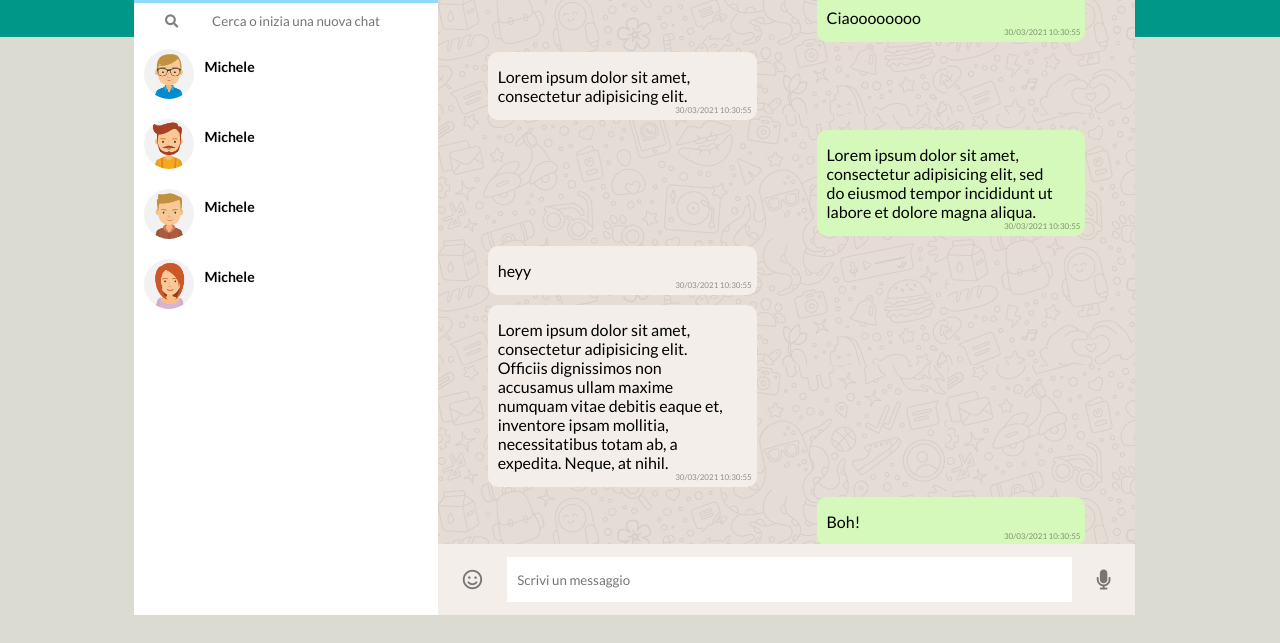
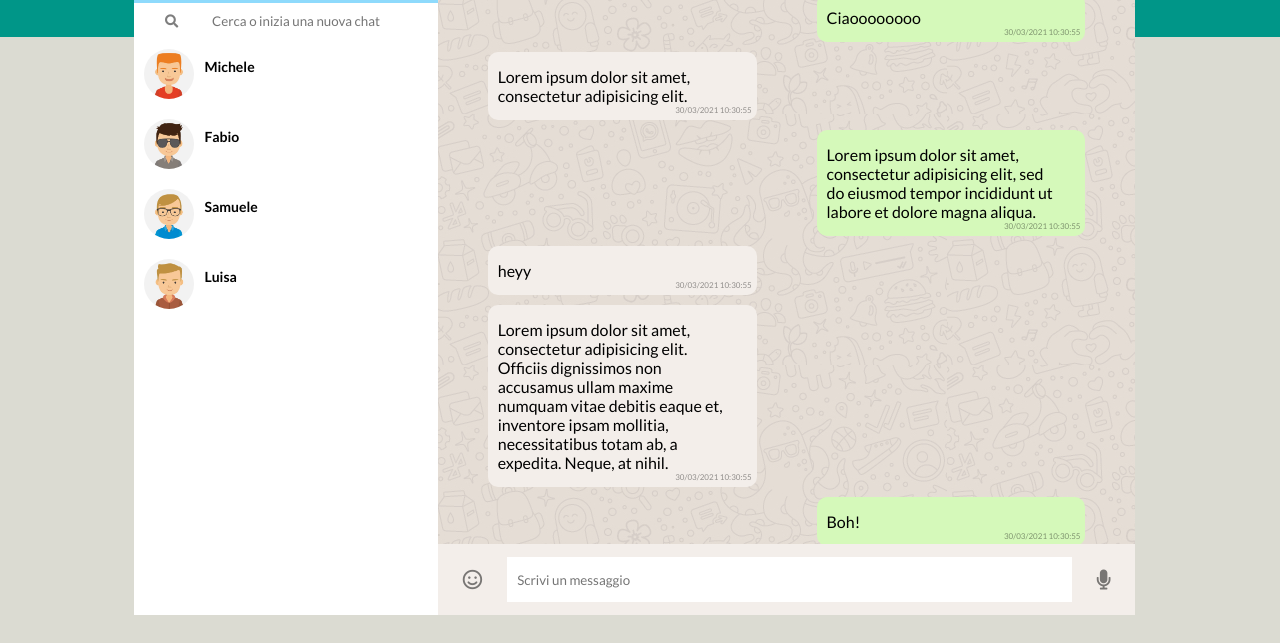
Before and after one commit to matassoli/vue-boolzapp, a plain HTML site: page index.html in a window 1280 px wide. Shown: the part 165-808 px from the top of the page. Drawn offline with nearby package versions, Linux system fonts and the light colour scheme.

Commit message:
dinamic contacts

```diff
--- a/css/master.css
+++ b/css/master.css
@@ -203,11 +203,11 @@ footer i {
   font-size: 14px;
 }
 
-.contacts a {
+.contacts__container a {
   text-decoration: none;
   color: #000;
 }
 
-.contacts a .contact:active {
+.contacts__container a .contact:active {
   background-color: #EAEAEA;
 }
--- a/index.html
+++ b/index.html
@@ -11,7 +11,7 @@
 </head>
 
 <body>
-  <main>
+  <main id="root">
 
     <div class="main__sx">
 
@@ -35,37 +35,23 @@
           <span>Ricevi notifiche di nuovi messaggi</span>
           <span><a href="#">Attiva notifiche desktop</a></span>
         </div>
+      </div>
 
-      </div>
       <div class="search">
         <button><i class="fas fa-search"></i></button> <input placeholder="Cerca o inizia una nuova chat">
       </div>
 
-      <div class="contacts">
-        <a href="#">
-          <div class="contact">
-            <img src="img/avatar_3.jpg" alt=""><span>Michele</span>
+<div class="contacts__container">
+      <a href="#">
+        <div class="contacts">
+          <div v-for="(item, index) in contacts" class="contact">
+            <img v-bind:src="contacts[index].avatar"><span>{{ contacts[index].name }}</span>
           </div>
-        </a>
-        <a href="#">
-          <div class="contact">
-            <img src="img/avatar_4.jpg" alt=""><span>Michele</span>
-          </div>
-        </a>
-        <a href="#">
-          <div class="contact">
-            <img src="img/avatar_5.jpg" alt=""><span>Michele</span>
-          </div>
-        </a>
-        <a href="#">
-          <div class="contact">
-            <img src="img/avatar_6.jpg" alt=""><span>Michele</span>
-          </div>
-        </a>
-      </div>
+        </div>
+      </a>
+    </div>
+  </div>
 
-
-    </div>
     <div class="main__dx">
       <header>
         <div class="user">
@@ -81,7 +67,6 @@
       </header>
 
       <div class="text__area">
-
         <div class="user__txt">
           Ciaoooooooo
           <div class="txt__date">30/03/2021 10:30:55</div>
@@ -106,20 +91,14 @@
           Boh!
           <div class="txt__date">30/03/2021 10:30:55</div>
         </div>
-
-
-
-
       </div>
 
       <footer>
-
         <i class="far fa-smile"></i>
 
         <input type="text" placeholder="Scrivi un messaggio">
 
         <i class="fas fa-microphone"></i>
-
       </footer>
 
     </div>
@@ -130,8 +109,8 @@
 
 
 
-    <script src="js/script.js"></script>
   </main>
+  <script src="js/script.js"></script>
 </body>
 
 </html>
--- a/js/script.js
+++ b/js/script.js
@@ -1,9 +1,9 @@
 var app = new Vue({
-  el: "#xxx",
+  el: "#root",
   data: {
     contacts: [{
         name: 'Michele',
-        avatar: '_1',
+        avatar: 'img/avatar_1.jpg',
         visible: true,
         messages: [{
             date: '10/01/2020 15:30:55',
@@ -24,7 +24,7 @@ var app = new Vue({
       },
       {
         name: 'Fabio',
-        avatar: '_2',
+        avatar: 'img/avatar_2.jpg',
         visible: true,
         messages: [{
             date: '20/03/2020 16:30:00',
@@ -45,7 +45,7 @@ var app = new Vue({
       },
       {
         name: 'Samuele',
-        avatar: '_3',
+        avatar: 'img/avatar_3.jpg',
         visible: true,
         messages: [{
             date: '28/03/2020 10:10:40',
@@ -66,7 +66,7 @@ var app = new Vue({
       },
       {
         name: 'Luisa',
-        avatar: '_4',
+        avatar: 'img/avatar_5.jpg',
         visible: true,
         messages: [{
             date: '10/01/2020 15:30:55',
```
